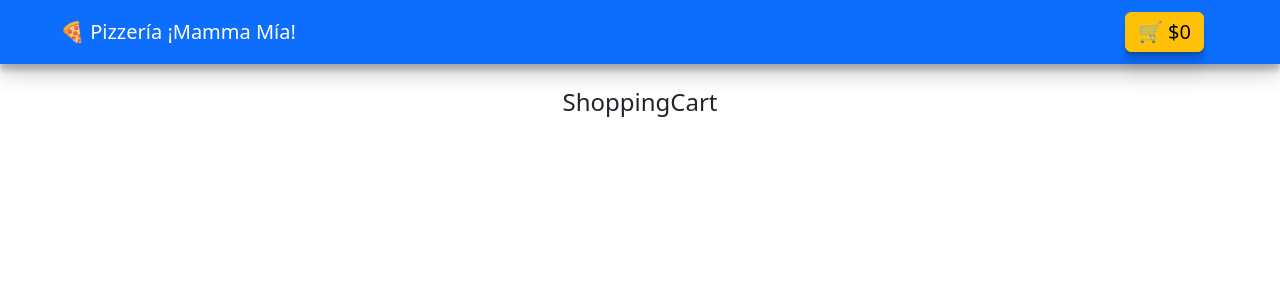
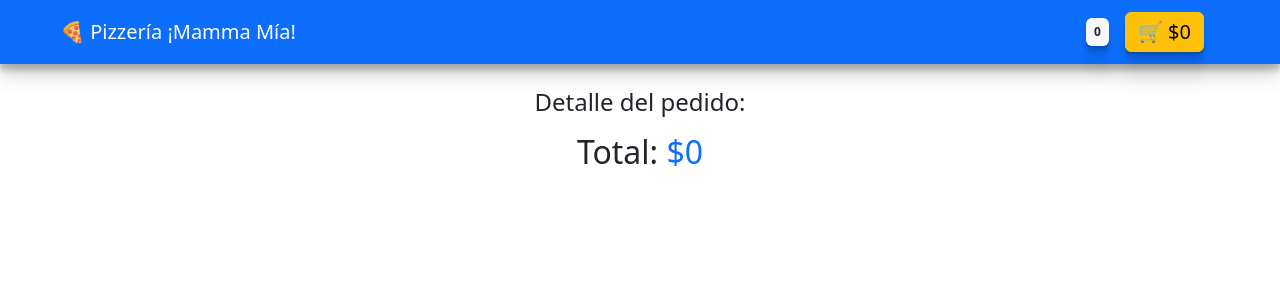
Before and after one commit to ignaciovq27/Modulo05_Desafio_04, a React (Vite) app: page /shopping-cart in a window 1280 px wide. Shown: the top 300 px of the page. Built offline with nearby package versions, Linux system fonts and the light colour scheme.

Commit message:
avance cartAmont y pizzaCount

```diff
--- a/src/App.jsx
+++ b/src/App.jsx
@@ -13,9 +13,7 @@ import Pizza from './views/Pizza/Pizza';
 import ShoppingCart from './views/ShoppingCart/ShoppingCart';
 
 function App() {
-  const [count, setCount] = useState(0)
 
-  const pollo = "Hola pollo ( °)> " + count
 
   return (
     <div>
--- a/src/MyContext.jsx
+++ b/src/MyContext.jsx
@@ -8,6 +8,8 @@ export const Context = createContext();
 export function MyContext({ children }) {
 
     const [pizzas, setPizzas] = useState([])
+    const [cartAmount, setCartAmount] = useState(0)
+    const [pizzasCount, setPizzasCount] = useState(0)
 
     useEffect(() => {
         getData();
@@ -28,6 +30,6 @@ export function MyContext({ children }) {
         }
     }
 
-    const globalState = { pizzas }
+    const globalState = { pizzas, cartAmount, setCartAmount, pizzasCount, setPizzasCount }
     return <Context.Provider value={globalState}>{children}</Context.Provider>
 }
--- a/src/components/Gallery/Gallery.jsx
+++ b/src/components/Gallery/Gallery.jsx
@@ -11,11 +11,21 @@ import ListGroup from 'react-bootstrap/ListGroup';
 
 export default function Gallery() {
 
-  const { pizzas } = useContext(Context)
+  const { pizzas, cartAmount, setCartAmount, pizzasCount, setPizzasCount } = useContext(Context)
+
 
   return (
     <div className="gallery-container p-3">
       {pizzas.map((pizza, i) => {
+
+        const pizzaPrice = pizza.price
+        // console.log(pizzaPrice)
+
+        const HandleOnClick = (e) => {
+          setCartAmount((cartAmount) => cartAmount + pizzaPrice)
+          setPizzasCount((pizzasCount) => pizzasCount + 1)
+        }
+
         return (
           <div key={i}>
             <div>
@@ -38,7 +48,13 @@ export default function Gallery() {
                   <Link to={`/pizza/${pizza.id}`} className="brand-style">
                     <Button className="mx-3 py-2 btn-style">Ver más 👀</Button>
                   </Link>
-                  <Button className="mx-3 py-2 btn-style" variant="warning">Añadir 🛒</Button>
+                  <Button
+                    className="mx-3 py-2 btn-style"
+                    variant="warning"
+                    onClick={HandleOnClick}
+                  >
+                    Añadir 🛒
+                  </Button>
                 </Card.Body>
               </Card>
             </div>
--- a/src/components/MyNavbar/MyNavbar.css
+++ b/src/components/MyNavbar/MyNavbar.css
@@ -34,3 +34,7 @@
 .span-style {
     font-size: 20px;
 }
+
+.badge-style {
+    box-shadow: rgba(0, 0, 0, 0.09) 0px 2px 1px, rgba(0, 0, 0, 0.09) 0px 4px 2px, rgba(0, 0, 0, 0.09) 0px 8px 4px, rgba(0, 0, 0, 0.03) 0px 16px 8px, rgba(0, 0, 0, 0.03) 0px 32px 16px;
+}
--- a/src/components/MyNavbar/MyNavbar.jsx
+++ b/src/components/MyNavbar/MyNavbar.jsx
@@ -3,13 +3,18 @@ import "./MyNavbar.css"
 
 //components
 import { Link } from "react-router-dom";
+import { useContext } from "react";
+import { Context } from "../../MyContext";
 import Container from 'react-bootstrap/Container';
 import Nav from 'react-bootstrap/Nav';
 import Navbar from 'react-bootstrap/Navbar';
 import Button from 'react-bootstrap/Button';
-import Form from 'react-bootstrap/Form';
+import Badge from 'react-bootstrap/Badge';
+// import Form from 'react-bootstrap/Form';
 
 export default function MyNavbar() {
+
+    const { cartAmount, pizzasCount } = useContext(Context)
     return (
         <>
             <div className="sticky">
@@ -38,17 +43,21 @@ export default function MyNavbar() {
                             </div> */}
                         </div>
 
+                        <div className="d-flex justify-content-center align-items-center">
+                            <div>
+                                <Badge className="mx-0 p-2 badge-style" bg="light" text="dark">{pizzasCount}</Badge>
+                            </div>
                             <div>
                                 <Nav>
                                     <Link to="/shopping-cart" className="brand-style">
                                         <Button className="mx-3 py-1 btn-style2" variant="warning">
                                             <span className="span-style">
-                                            🛒 $0
-                                            {/* {pizza.price.toLocaleString('es-CL', { style: 'currency', currency: 'CLP' })} */}
+                                                🛒 {cartAmount.toLocaleString('es-CL', { style: 'currency', currency: 'CLP' })}
                                             </span>
                                         </Button>
                                     </Link>
                                 </Nav>
+                            </div>
                         </div>
                     </Container>
                 </Navbar>
--- a/src/views/Pizza/Pizza.jsx
+++ b/src/views/Pizza/Pizza.jsx
@@ -2,21 +2,28 @@
 import "../Pizza/Pizza.css"
 
 //components
+// import { Link } from "react-router-dom";
 import { useContext } from "react";
 import { Context } from "../../MyContext";
 import { useParams } from "react-router-dom";
-import { Link } from "react-router-dom";
 import Card from 'react-bootstrap/Card';
 import { Button } from "react-bootstrap";
 
 export default function Pizza() {
 
-  const { pizzas } = useContext(Context)
+  const { pizzas, cartAmount, setCartAmount } = useContext(Context)
   const params = useParams()
 
   const getPizzaById = (id) => pizzas.find((pizza) => pizza.id === id)
   const pizza = getPizzaById(params.id)
   // console.log(pizza)
+
+  const pizzaPrice = pizza.price
+  // console.log(pizzaPrice)
+
+  const HandleOnClick = (e) => {
+    setCartAmount((cartAmount) => cartAmount + pizzaPrice)
+  }
 
   return (
     <div className="pizza-container" key={pizza.id}>
@@ -42,7 +49,13 @@ export default function Pizza() {
               </Card.Body>
               <Card.Body className="d-flex justify-content-between align-items-center">
                 <h2>Precio: {pizza.price.toLocaleString('es-CL', { style: 'currency', currency: 'CLP' })}</h2>
-                  <Button className="mx-3 py-2 btn-style" variant="warning">Añadir 🛒</Button>
+                <Button
+                  className="mx-3 py-2 btn-style"
+                  variant="warning"
+                  onClick={HandleOnClick}
+                >
+                  Añadir 🛒
+                </Button>
               </Card.Body>
             </div>
           </div>
--- a/src/views/ShoppingCart/ShoppingCart.jsx
+++ b/src/views/ShoppingCart/ShoppingCart.jsx
@@ -1,11 +1,17 @@
 // css
 
 //components
+import { useContext } from "react";
+import { Context } from "../../MyContext";
 
 export default function ShoppingCart() {
+
+  const { cartAmount } = useContext(Context)
+
   return (
     <div className="home-container">
-      <h4 className="mt-4 mb-0">ShoppingCart</h4>
+      <h4 className="mt-4 mb-0">Detalle del pedido:</h4>
+      <h2 className="my-3">Total: <span className="text-primary">{cartAmount.toLocaleString('es-CL', { style: 'currency', currency: 'CLP' })}</span></h2>
     </div>
   );
 }
```
Lines whose indentation alone changed are shown as unchanged.
